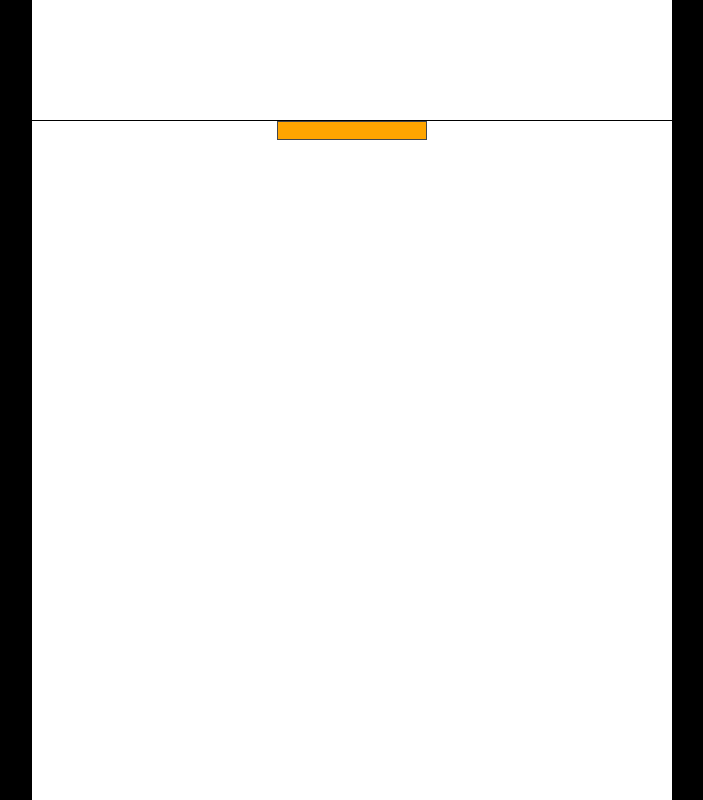
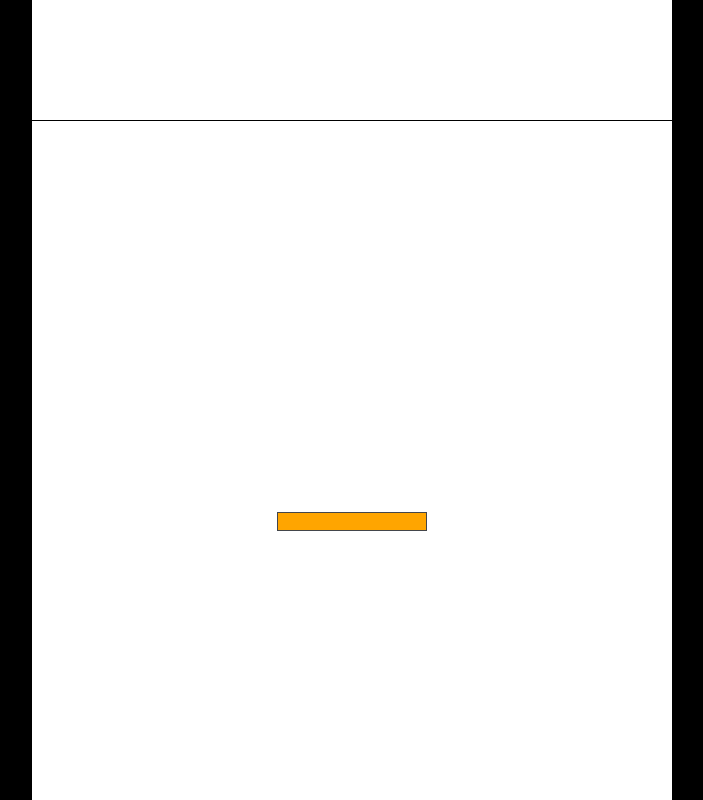
Before and after one commit to MeetYourCreator/reactjs-common-components, a React (Create React App) app: page / in a window 1280 px wide. Shown: the part 680-1480 px from the top of the page, without its empty margins (288-991 px from the left). Built offline with nearby package versions, Linux system fonts and the light colour scheme.

Commit message:
fix styling for DatePicker

```diff
--- a/src/App.css
+++ b/src/App.css
@@ -40,17 +40,17 @@ input {
 }
 
 .datepicker {
+  display: grid;
+  justify-items: center;
+}
+
+.searchBar {
   display: flex;
   flex-direction: column;
   justify-items: center;
   align-items: center;
 }
 
-.searchBar {
-  display: grid;
-  justify-items: center;
-}
-
 .toggle {
   display: grid;
   justify-items: center;
--- a/src/components/DatePicker/DatePicker.tsx
+++ b/src/components/DatePicker/DatePicker.tsx
@@ -11,6 +11,7 @@ export const DatePicker = () => {
   return (
     <>
       <DateContext.Provider value={[selectedDate, setSelectedDate]}>
+        <div className="datePickerContainer">
           <form
             onSubmit={(e: FormEvent) => {
               e.preventDefault();
@@ -21,6 +22,7 @@ export const DatePicker = () => {
             <input onFocus={setIsVisible} value={selectedDate} />
           </form>
           <div className="dropdownContainer">{isValue && <Calendar />}</div>
+        </div>
       </DateContext.Provider>
     </>
   );
--- a/src/components/DatePicker/styles.css
+++ b/src/components/DatePicker/styles.css
@@ -1,3 +1,10 @@
+.datePickerContainer {
+  display: flex;
+  flex-direction: column;
+  justify-content: center;
+  align-items: center;
+}
+
 .dropdownContainer {
   width: 15em;
 }
--- a/src/components/Modal/styles.css
+++ b/src/components/Modal/styles.css
@@ -1,7 +1,7 @@
 .showModalBtn {
   width: 100px;
   height: 15px;
-  position: absolute;
+  position: relative;
   z-index: 0;
   border: 1px solid slategray;
   border-radius: 4px;
@@ -20,25 +20,3 @@
   color: #d0defa;
   background-color: #07184a;
 }
-/*
-.modalContainer {
-  display: flex;
-  flex-direction: column;
-  justify-content: center;
-  align-items: center;
-  width: 100px;
-  height: 150px;
-  position: relative;
-  z-index: 10;
-  font-size: small;
-  color: #d0defa;
-  background-color: #07184a;
-} */
-
-/* .footer {
-  display: flex;
-  justify-content: flex-end;
-  position: relative;
-  top: 30px;
-  width: 100%;
-} */
```
Lines whose indentation alone changed are shown as unchanged.
